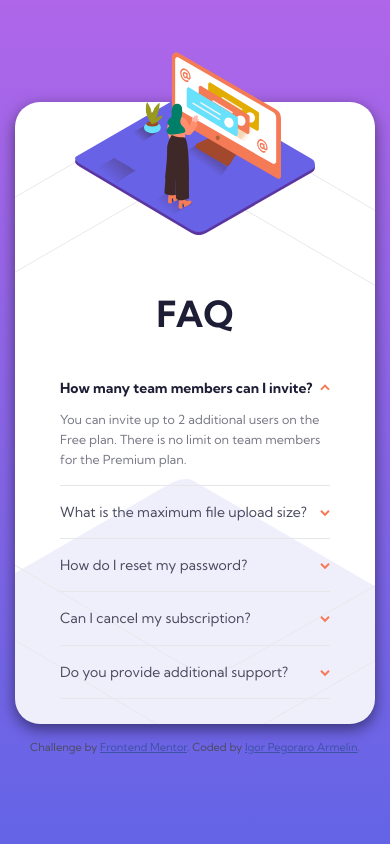
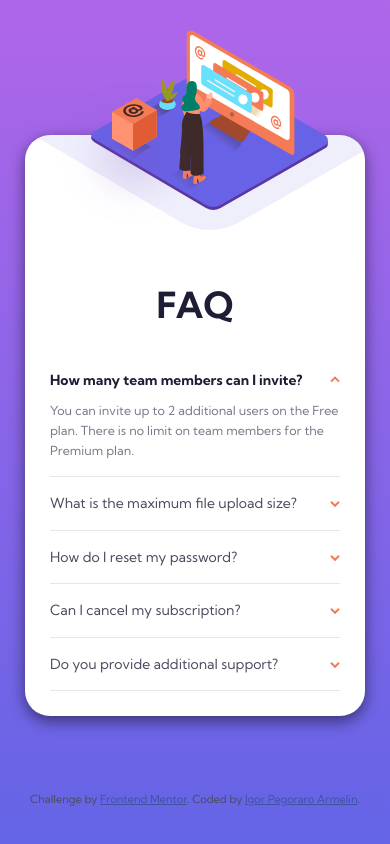
Before and after one commit to igorarmelin/faq-accordion-card-main, a plain HTML site: page index.html in a window 390 px wide. Drawn offline with Linux system fonts and the light colour scheme.

Commit message:
corrections

```diff
--- a/css/style.css
+++ b/css/style.css
@@ -64,8 +64,8 @@ img {
     align-items: center;
     background-image: url(../images/bg-pattern-desktop.svg);
     background-repeat: no-repeat;
-    background-position: -567px -285px;
-    overflow: hidden;
+    background-position: -560px -285px;
+    position: relative;
 
     padding: 70px 0px 80px 0px;
     border-radius: 25px;
@@ -75,10 +75,25 @@ img {
     background-color: #FFF;
 }
 
+.faq::after {
+    content: url(../images/illustration-box-desktop.svg);
+    position: absolute;
+    top: 235px;
+    left: -92px;
+}
+
+.image {
+    overflow: hidden;
+}
+
 .faq-image {
     flex: 1 1 1;
     margin-left: -75px;
     margin-right: 85px;
+}
+
+.faq-image-mobile{
+    display: none;
 }
 
 .faq-menu {
@@ -152,27 +167,41 @@ img {
     margin-top: 75px;
 }
 
-@media only screen and (max-width: 920px) {
+@media only screen and (max-width: 1000px) {
+    body {
+        padding: 125px 25px 25px 25px;
+    }
+
     .faq {
         flex-direction: column;
-        margin: 15px;
         padding-top: 0;
         padding-bottom: 25px;
         overflow: visible;
-        background-position: top;
+        background-position: center -850px;
+    }
+
+    .faq::after {
+        display: none;
+    }
+
+    .image {
+        overflow: visible;
     }
 
     .faq-image{
-        margin: 0;
-        max-width: 240px;
-        margin-top: -50px;
+        display: none;
+    }
+
+    .faq-image-mobile {
+        display: block;
+        margin-top: -105px;
         margin-bottom: 50px;
     }
 
     .faq-menu {
         margin: 0;
         max-width: 100%;
-        padding: 0 45px;
+        padding: 0 25px;
     }
 
     .faq-menu h1 {
@@ -184,6 +213,6 @@ img {
     }
 
     .attribution {
-        margin-top: 0;
+        margin-top: 25;
     }
 }
--- a/index.html
+++ b/index.html
@@ -17,7 +17,10 @@
 <body>
 
   <section class="faq">
-    <img src="images/illustration-woman-online-desktop.svg" alt="woman online" class="faq-image">
+    <div class="image">
+      <img src="images/illustration-woman-online-desktop.svg" alt="woman online" class="faq-image">
+      <img src="images/illustration-woman-online-mobile.svg" alt="woman online mobile" class="faq-image-mobile">
+    </div>
     <dl class="faq-menu">
       <h1 class="faq-menu-h1">FAQ</h1>
       <div class="faq-menu-item">
```
